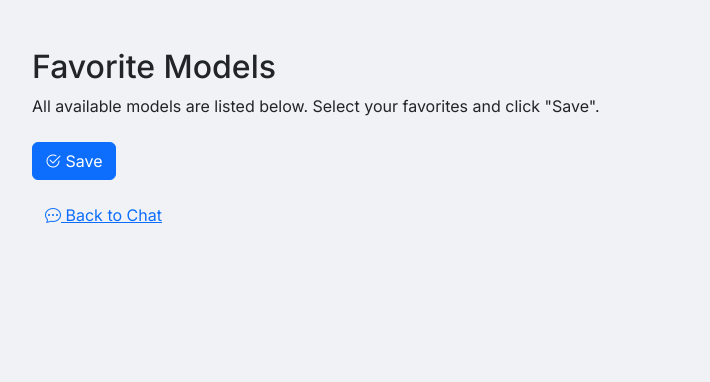
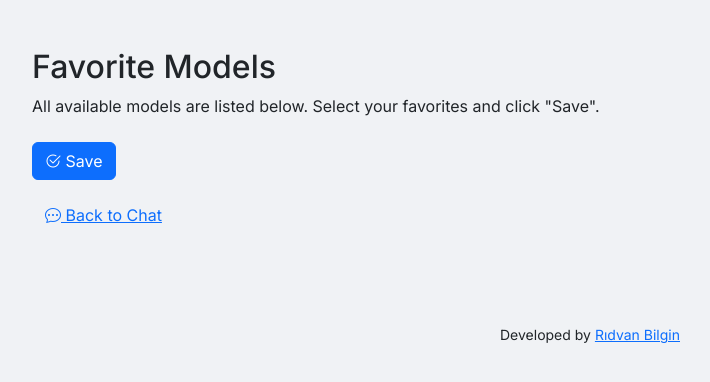
Before and after one commit to julianbenjamin/chatforge-web, a Django app: page /accounts/favorites/ in a window 1280 px wide. Shown: the top 382 px of the page, without its empty margins (50-760 px from the left). Run offline with Django 4.2, Linux system fonts and the light colour scheme; the visitor is signed in with stand-in values (Sample User, id 1).

Commit message:
Credits added.

```diff
--- a/templates/base.html
+++ b/templates/base.html
@@ -40,6 +40,15 @@
     {% endif %}
 
     {% block content %}{% endblock %}
+       <!-- Footer -->
+       <footer class="text-center py-3 mt-4">
+        <small>
+          Developed by
+          <a href="https://www.linkedin.com/in/ridvan-bilgin/" target="_blank" rel="noopener">
+            Rıdvan Bilgin
+          </a>
+        </small>
+      </footer>
   </div>
 
   <script src="https://cdn.jsdelivr.net/npm/bootstrap@5.3.0/dist/js/bootstrap.bundle.min.js"></script>
```
